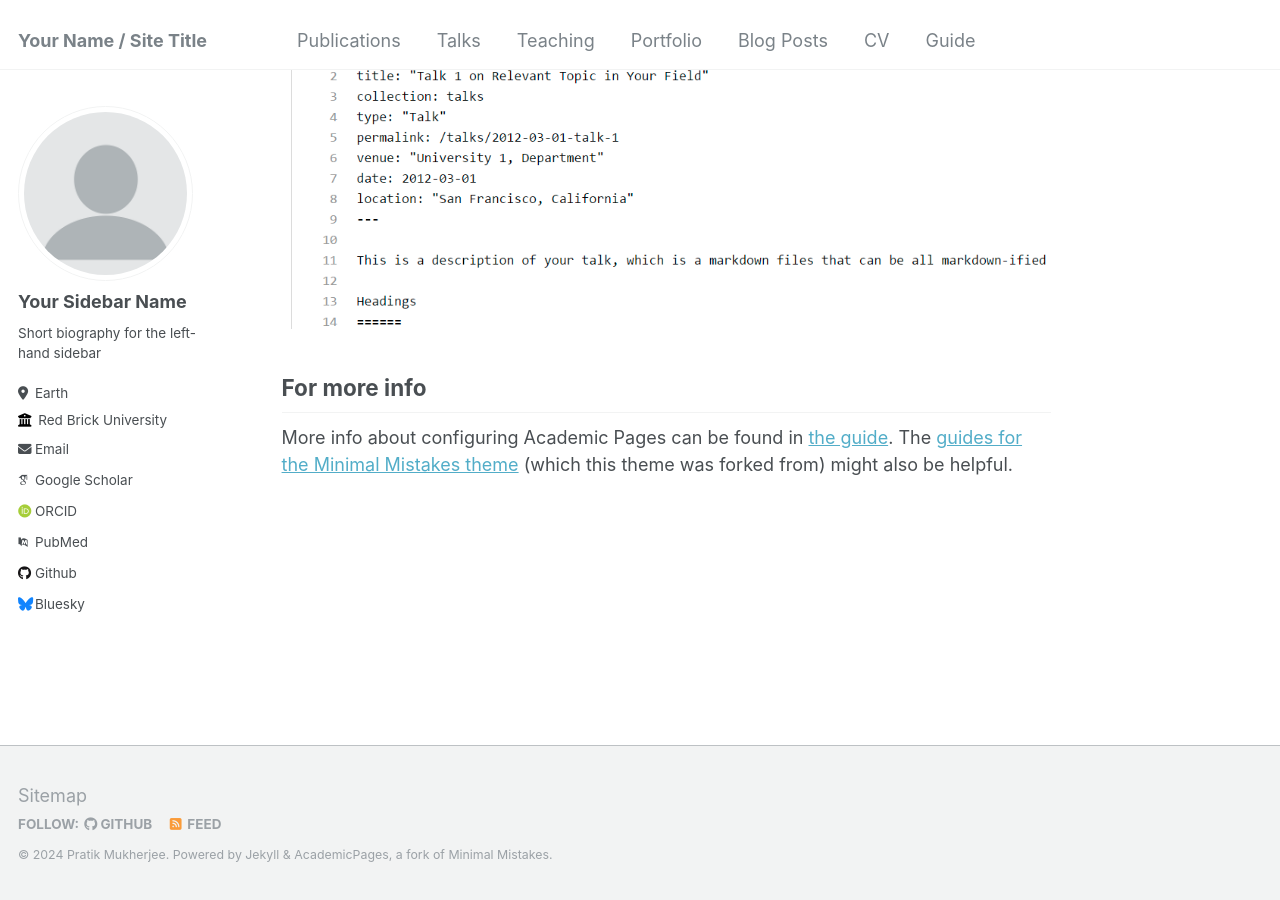
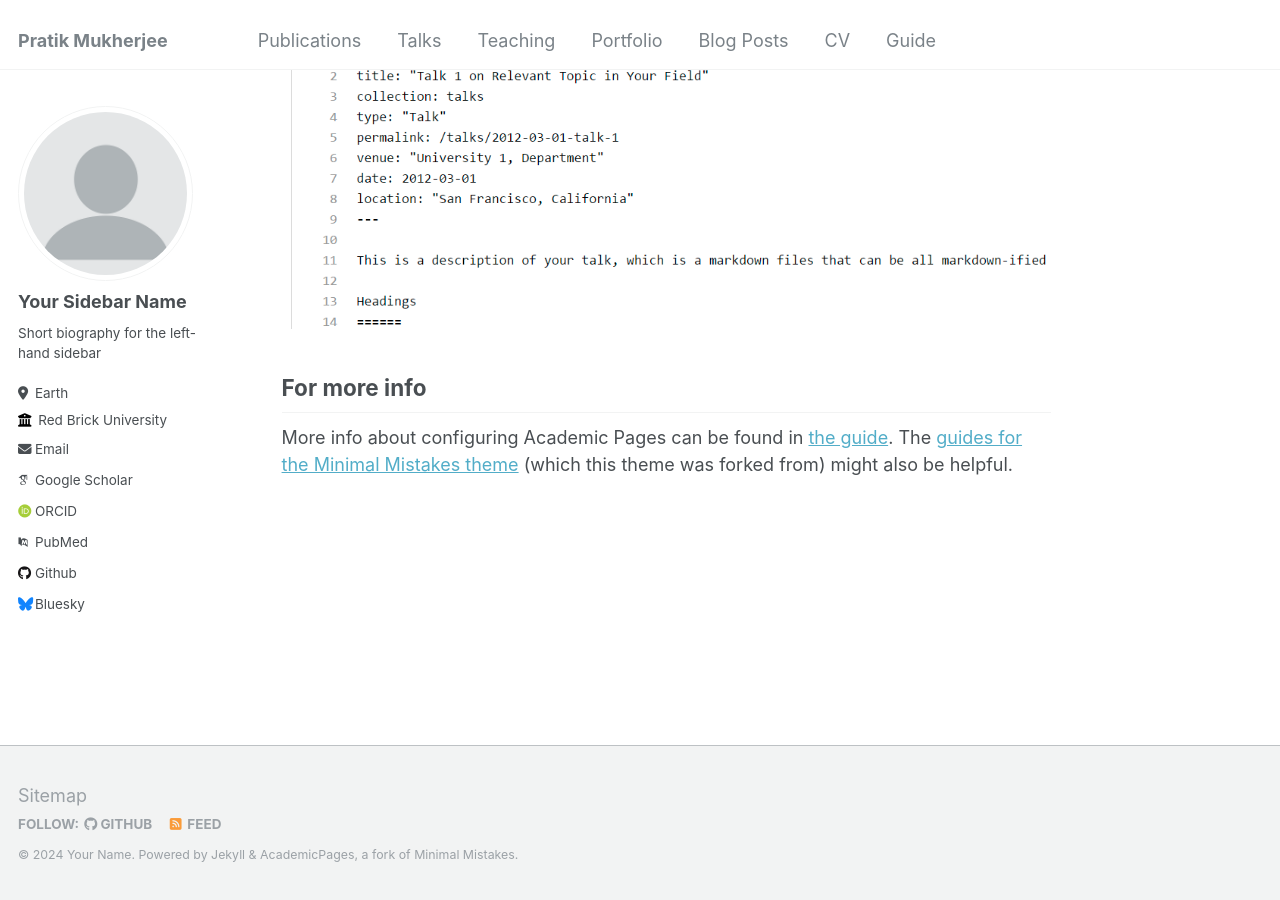
Before and after one commit to mukhe027/mukhe027.github.io, a Jekyll site: the page built from _pages/about.md, in a window 1280 px wide and 900 px high, scrolled down 2660 px. Built offline with Jekyll 4.4.1, drawn with Linux system fonts in a browser that asks for light colours; some web fonts are replaced.

Commit message:
Update _config.yml

```diff
--- a/_config.yml
+++ b/_config.yml
@@ -8,9 +8,9 @@
 
 # Basic Site Settings
 locale                   : "en-US"
-title                    : "Your Name / Site Title"
+title                    : "Pratik Mukherjee"
 title_separator          : "-"
-name                     : &name "Pratik Mukherjee"
+name                     : &name "Your Name"
 description              : &description "personal description"
 url                      : https://academicpages.github.io # the base hostname & protocol for your site e.g. "https://mmistakes.github.io"
 baseurl                  : "" # the subpath of your site, e.g. "/blog"
```
